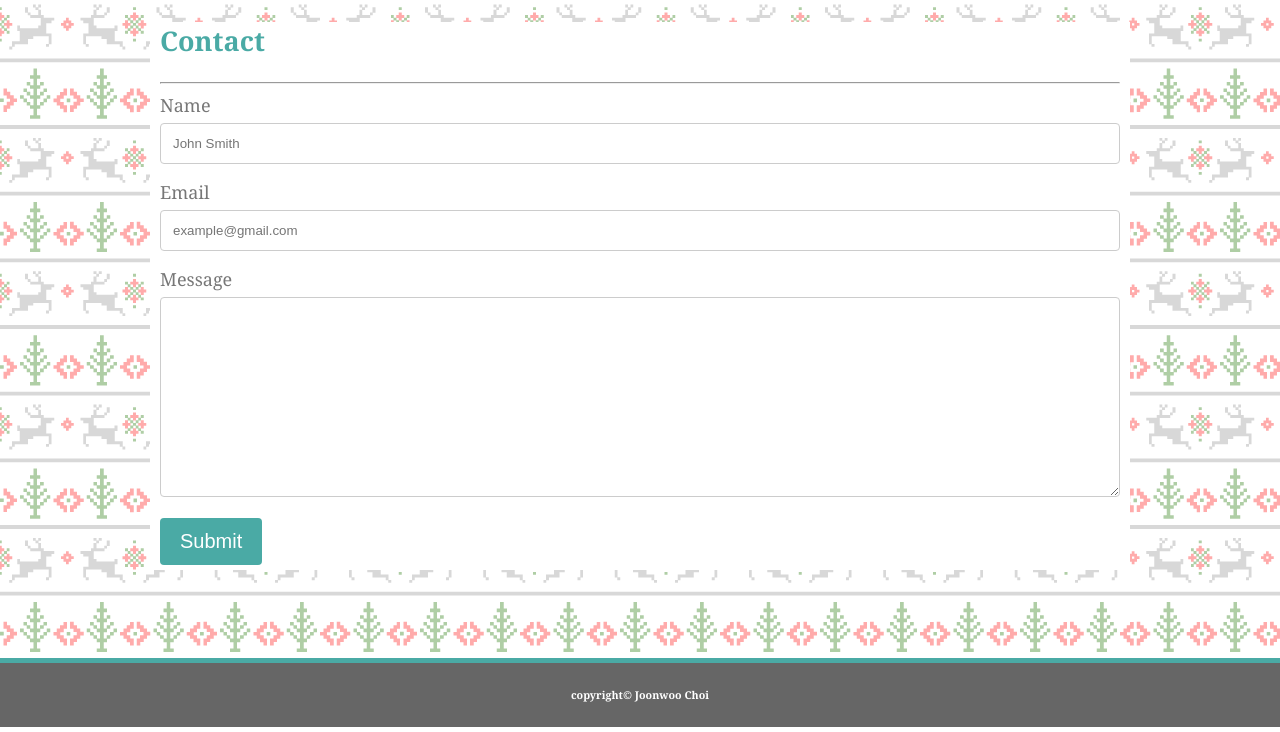
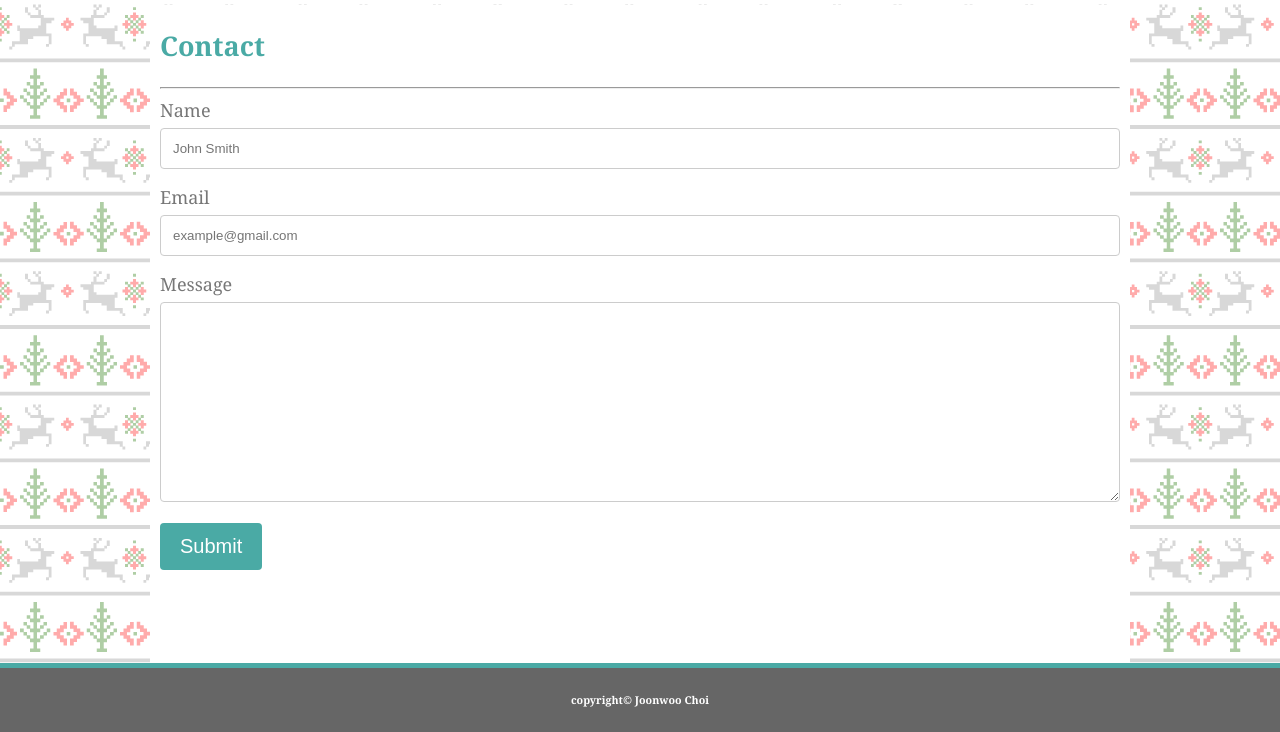
Before and after one commit to joon3703/Basic-Portfolio, a plain HTML site: page contact.html in a window 1280 px wide. Shown: the part 73-805 px from the top of the page. Drawn offline with Linux system fonts and the light colour scheme.

Commit message:
new style

```diff
--- a/assets/css/style.css
+++ b/assets/css/style.css
@@ -7,7 +7,9 @@ body {
     font-family: Georgia, 'Times New Roman', Times, serif, serif;
     background-image: url("../images/christmas-colour.png");
 }
-
+.container {
+    position: relative;
+}
 
 header {
     background-color: #ffffff;
@@ -62,18 +64,18 @@ li a {
 }
 
 .body {
-    min-height: 100%;
     padding-left: 10px;
     padding-right: 10px;
     padding-bottom: 5px;
     width: 960px;
     margin-bottom: -50px;
-    position: relative;
     margin: auto;
     border-color: #dddddd;
     font-size: 18px;
     color: #777777;
     background: #ffffff;
+    display: table;
+
 }
 
 h2 {
@@ -119,6 +121,16 @@ input[type=submit] {
 
 input[type=submit]:hover {
     background-color: #45a049;
+}
+
+#contact {
+    position: relative;
+    height: 500px;
+    margin-bottom: 200px;
+}
+
+#portfolio {
+    height: 500px;
 }
 
 .img1 {
```
